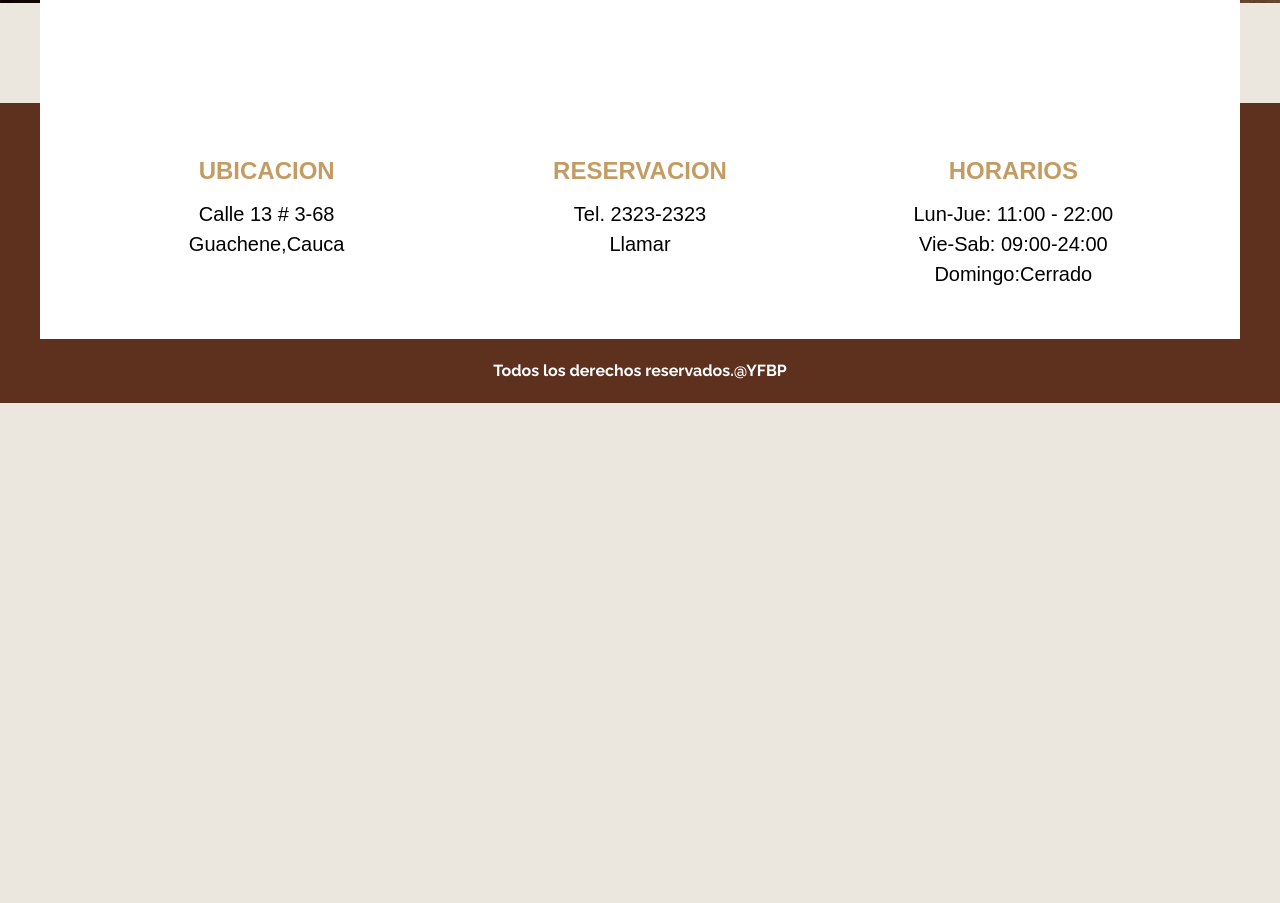
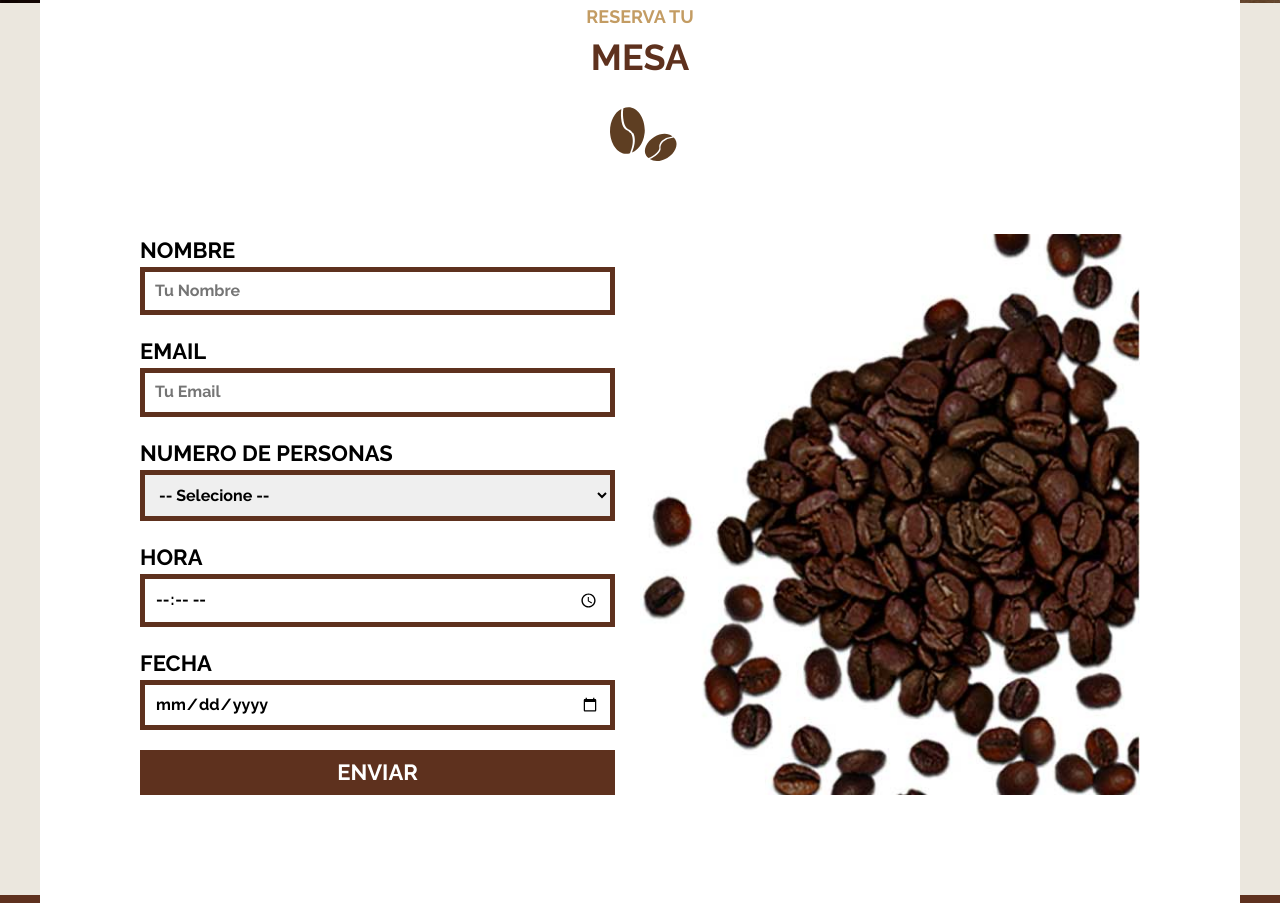
Before and after one commit to yornipaz/Cafeteria, a website: page contact.html in a window 1280 px wide. Shown: the part 697-1600 px from the top of the page. Before the commit the page ends 1100 px from the top, so only its background shows below. Drawn offline with nearby package versions, Linux system fonts and the light colour scheme; files that its build step writes are made by us from their sources; files whose address does not match are found by name; a web font is replaced by a local one.

Commit message:
feat(contact page):Add contact page

```diff
--- a/contact.html
+++ b/contact.html
@@ -8,7 +8,7 @@
 
   <title>Cafeteria</title>
   <link rel="stylesheet" href="dist/css/main.css" />
-  <link rel="stylesheet" href="dist/css/pages/p-home.css" />
+  <link rel="stylesheet" href="dist/css/pages/p-contact.css" />
 </head>
 
 <body>
@@ -19,8 +19,9 @@
           <img src="dist/img/logo.svg" alt="logo">
         </div>
         <nav class="navigation">
-          <a  href="index.html">Inicio</a><a href="about.html">Nosotros</a><a href=process.html">Proceso
-            del Cafe</a><a href="menu.html">menu</a><a href="gallery.html">Galeria</a><a  class="activate" href="contact.html">Contacto</a>
+          <a href="index.html">Inicio</a><a href="about.html">Nosotros</a><a href=process.html">Proceso
+            del Cafe</a><a href="menu.html">menu</a><a href="gallery.html">Galeria</a><a class="activate"
+            href="contact.html">Contacto</a>
         </nav>
       </div>
       <div class="header__title">
@@ -28,7 +29,43 @@
       </div>
     </div>
   </header>
-  <main class="p-home__principal  p-home__container">
+  <main class="p-contact__principal  p-contact__container">
+    <h2><span>Reserva tu</span>Mesa</h2>
+    <div class="p-contact__content">
+      <form class="form">
+        <div class="form__control">
+          <label for="name">Nombre</label>
+          <input type="text" id="name" placeholder="Tu Nombre">
+        </div>
+        <div class="form__control">
+          <label for="Email">Email</label>
+          <input type="email" id="email" placeholder="Tu Email">
+        </div>
+        <div class="form__control">
+          <label for="Numero de personas">Numero de Personas</label>
+          <select>
+            <option value="" disabled selected>-- Selecione --</option>
+            <option value="1">1</option>
+            <option value="2">2</option>
+            <option value="3">3</option>
+            <option value="4">4</option>
+            <option value="mas">+4</option>
+          </select>
+        </div>
+        <div class="form__control">
+          <label for="hora">Hora</label>
+          <input type="time" id="time">
+        </div>
+        <div class="form__control">
+          <label for="fecha">Fecha</label>
+          <input type="date" id="date">
+        </div>
+        <div class="form__control">
+
+          <input type="submit" value="enviar">
+        </div>
+      </form>
+    </div>
 
   </main>
 
--- /dev/null
+++ b/src/scss/components/_form.scss
@@ -0,0 +1,42 @@
+@use 'abstract/variable'as v;
+@use 'abstract/mixin'as m;
+
+.form {
+    &__control {
+        margin-bottom: 2rem;
+
+        &:last-of-type {
+            margin-bottom: 0;
+        }
+
+        label {
+            text-transform: uppercase;
+            display: block;
+            font-size: 2.2rem;
+            font-weight: 700;
+        }
+
+        input:not([type="submit"]),
+        select {
+            width: 100%;
+            border: .5rem solid v.$primary;
+            padding: 1rem;
+        }
+
+        input[type="submit"] {
+            background-color: v.$primary;
+            width: 100%;
+            border: none;
+            padding: 1rem;
+            color: v.$white;
+            font-size: 2.2rem;
+            font-weight: 700;
+            text-transform: uppercase;
+
+            &:hover {
+                cursor: pointer;
+            }
+
+        }
+    }
+}
--- a/src/scss/components/index.scss
+++ b/src/scss/components/index.scss
@@ -4,3 +4,4 @@
 @forward 'gallery';
 @forward 'menu';
 @forward 'testimonials';
+@forward 'form';
--- a/src/scss/main.scss
+++ b/src/scss/main.scss
@@ -1,3 +1,3 @@
-@use  'abstract'  ;
+@use 'abstract';
+@use 'bases';
 @use 'components';
-@use 'bases' ;
--- /dev/null
+++ b/src/scss/page/p-contact.scss
@@ -0,0 +1,27 @@
+@use '../abstract/variable'as v;
+@use '../abstract/mixin'as m;
+
+.p-contact {
+    &__principal {
+        background-color: v.$white;
+        padding: 2rem;
+
+
+        @include m.screen('table') {
+            padding: 10rem;
+            margin-top: -10rem;
+            position: relative;
+        }
+    }
+
+    &__content {
+        @include m.screen('table') {
+            @include m.grid(2, 5rem);
+            background-image: url('../../img/granos_cafe.jpg');
+            background-repeat: no-repeat;
+            background-position: right center;
+            background-size: 50%;
+        }
+    }
+
+}
```
